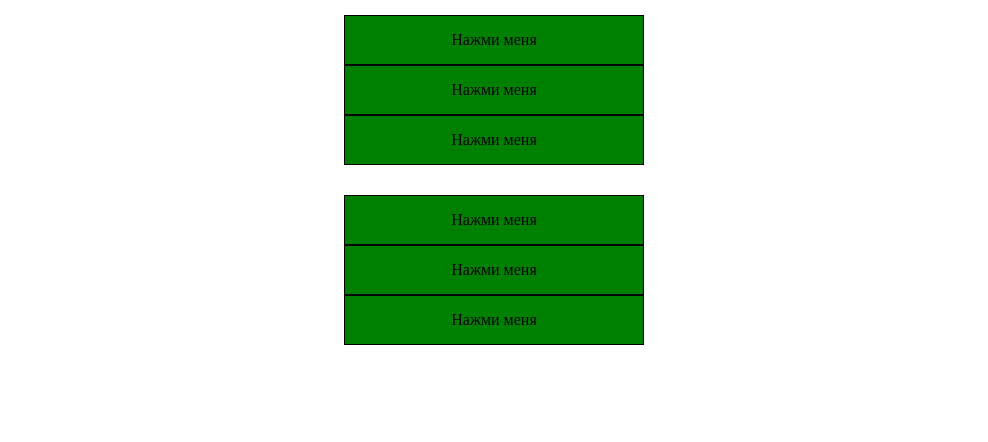
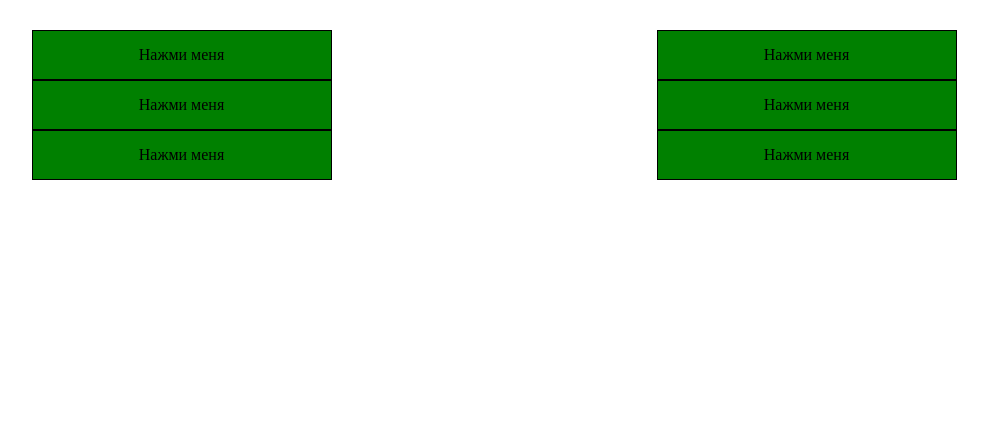
Before and after one commit to ProgProgrammer/javascript, a PHP site: page / in a window 1280 px wide. Shown: the top 442 px of the page, without its empty margins (146-1134 px from the left). Run offline with PHP 8.4, Linux system fonts and the light colour scheme.

Commit message:
Accordion-standart: refactoring: added second accordion in index.html.

```diff
--- a/2019/Accordions/Accordion-standart/style.css
+++ b/2019/Accordions/Accordion-standart/style.css
@@ -4,8 +4,17 @@
     box-sizing: border-box;
 }
 
+.accordions {
+    padding: 15px;
+    width: 100%;
+    display: flex;
+    justify-content: space-around;
+    flex-wrap: wrap;
+}
+
 .block-center {
-    padding: 15px;
+    margin: 15px;
+    max-width: 300px;
     width: 100%;
     display: flex;
     flex-direction: column;
```
